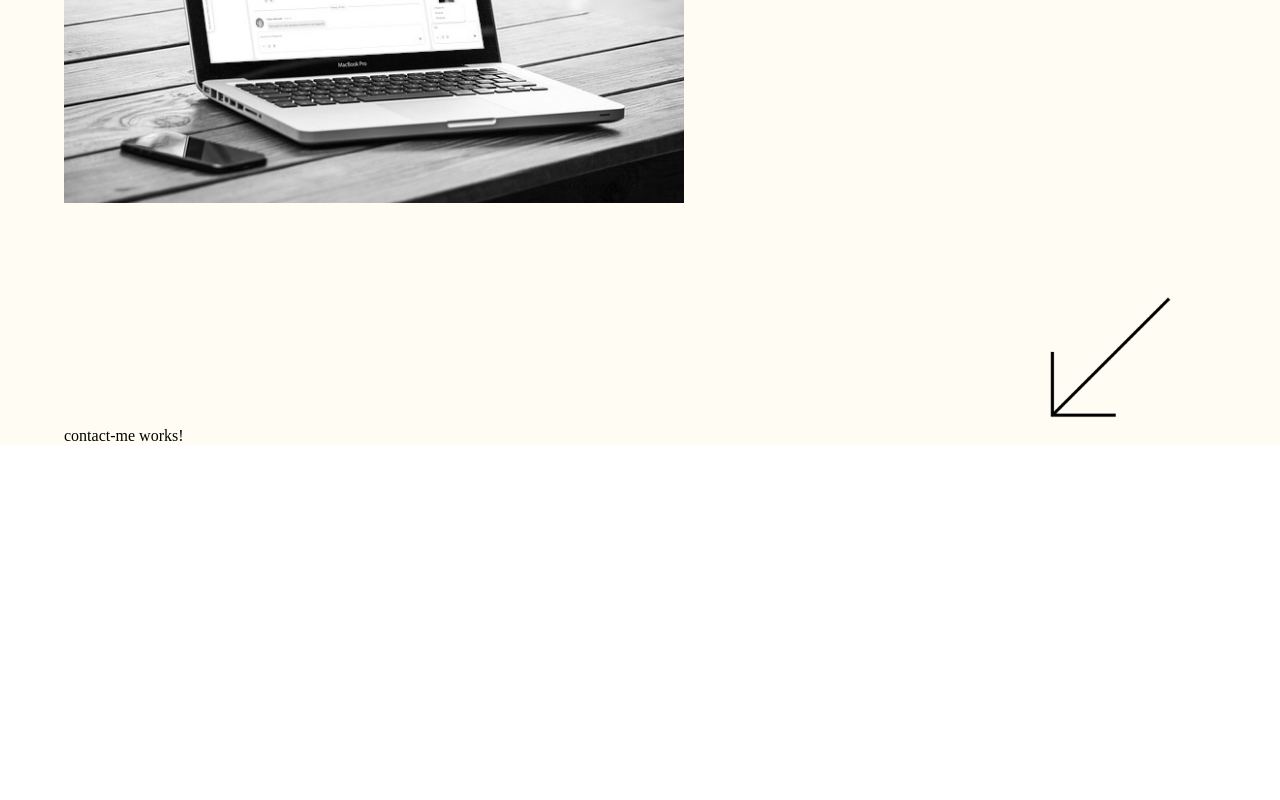
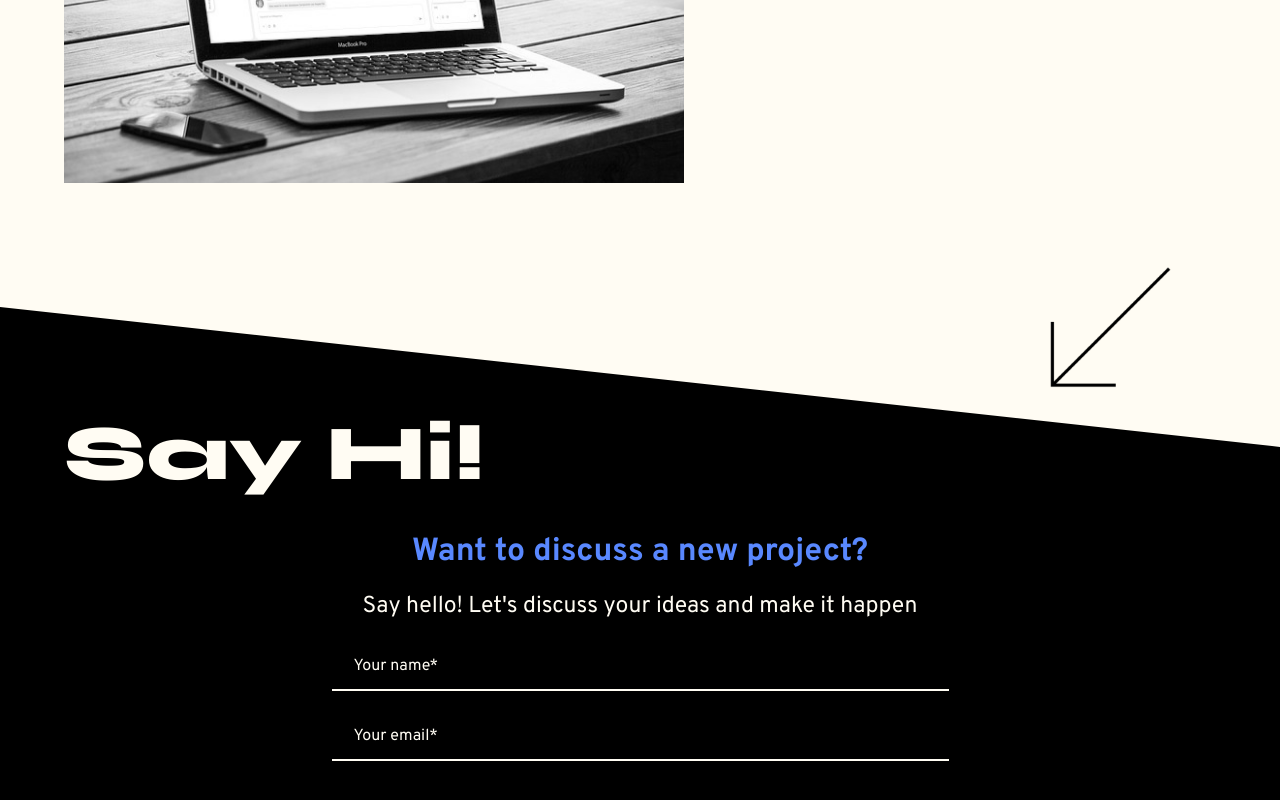
Before and after one commit to Pacl3m/portfolio, an Angular app: page / in a window 1280 px wide. Shown: the part 4278-5078 px from the top of the page. Before the commit the page ends 4725 px from the top, so only its background shows below. Built offline with nearby package versions, Linux system fonts and the light colour scheme.

Commit message:
added contact me component

```diff
--- a/src/app/contact-me/contact-me.component.html
+++ b/src/app/contact-me/contact-me.component.html
@@ -1 +1,17 @@
-<p>contact-me works!</p>
+<div class="spacer"></div>
+<div class="diagonal"></div>
+<div class="content">
+
+    <div class="headline">
+        Say Hi!
+    </div>
+
+    <div class="textArea">
+        <div class="textHeadAreaHeadline">Want to discuss a new project?</div>
+        <div class="textHeadAreaUnderline">Say hello! Let's discuss your ideas and make it happen</div>
+        <div class="inputArea">
+            <div class="test" data-placeholder="Your name*"><input></div>
+            <div class="test" data-placeholder="Your email*"><input></div>
+        </div>
+    </div>
+</div>
--- a/src/app/contact-me/contact-me.component.scss
+++ b/src/app/contact-me/contact-me.component.scss
@@ -0,0 +1,106 @@
+.spacer {
+    height: 50px;
+}
+
+.diagonal {
+    height: 140px;
+    background-color: black;
+    position: absolute;
+    right: 0;
+    left: 0;
+    clip-path: polygon(0% 0%, 0% 0%, 100% 100%, 0% 100%);
+    margin-top: -140px;
+}
+
+.content {
+    height: 500px;
+    background-color: black;
+    position: absolute;
+    left: 0;
+    right: 0;
+    padding-left: max(64px, (100% - 1200px) / 2);
+    padding-right: max(64px, (100% - 1200px) / 2);
+
+    .headline {
+        font-family: 'Syne';
+        font-size: 78px;
+        font-weight: 800;
+        color: #FFFCF3;
+        margin-top: -40px;
+    }
+
+    .textArea {
+        display: flex;
+        align-items: center;
+        flex-direction: column;
+        padding-top: 32px;
+        gap: 20px;
+
+        .textHeadAreaHeadline {
+            color: #5988FF;
+            font-family: 'Overpass';
+            font-size: 32px;
+            font-weight: 700;
+        }
+
+        .textHeadAreaUnderline {
+            color: #FFFCF3;
+            font-family: 'Overpass';
+            font-weight: 400;
+            font-size: 23px;
+        }
+
+        .inputArea {
+            display: flex;
+            justify-content: center;
+            flex-direction: column;
+            width: 617px;
+            gap: 20px;
+
+            .test {
+                position: relative;
+
+                input {
+                    width: 100%;
+                    height: 50px;
+                    background-color: transparent;
+                    color: #FFFCF3;
+                    border: none;
+                    border-bottom: solid 2px #FFFCF3;
+                    position: relative;
+                    box-sizing: border-box;
+
+                    &:focus {
+                        outline: none;
+                        border: solid 3px #FFFCF3;
+                    }
+                }
+
+                &::after {
+                    content: attr(data-placeholder);
+                    position: absolute;
+                    top: 50%;
+                    left: 0;
+                    transform: translateY(-50%);
+                    color: #FFFCF3;
+                    transition: 250ms;
+                    pointer-events: none;
+                    font-family: 'Overpass';
+                    font-size: 16px;
+                    font-weight: 400;
+                    margin-left: 20px;
+                    padding-right: 2px;
+                    padding-left: 2px;
+                    background-color: black;
+                    border-radius: 100%;
+                }
+
+                &:focus-within::after {
+                    transform: translateY(-175%);
+                    margin-left: 10px;
+                    font-size: 14px;
+                }
+            }
+        }
+    }
+}
--- a/src/app/header/header.component.ts
+++ b/src/app/header/header.component.ts
@@ -52,7 +52,7 @@
   private setupSmoothScroll() {
     const headerHeight = this.document.querySelector('.headerWrapper')?.clientHeight || 0;
     const links = this.document.querySelectorAll('.quickLinksA');
-    const offset = 100; // The offset value to stop before the target
+    const offset = 120; // The offset value to stop before the target
 
     links.forEach(link => {
       this.renderer.listen(link, 'click', (event) => {
--- a/src/app/portfolio/portfolio.component.scss
+++ b/src/app/portfolio/portfolio.component.scss
@@ -33,7 +33,7 @@
     justify-content: space-between;
     align-items: center;
     margin-top: 100px;
-    padding-bottom: 20px;
+    padding-bottom: 10px;
     position: relative;
 
     &:hover .descriptionContainer {
```
